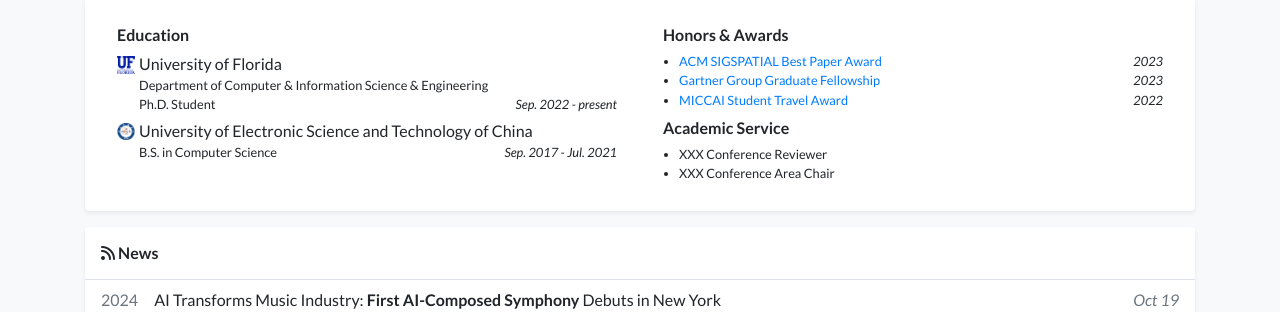
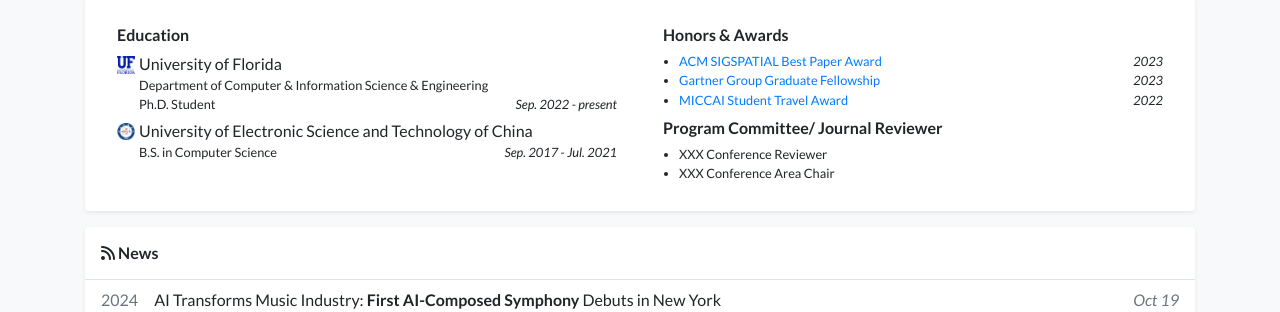
Before and after one commit to xiaotingsong/xiaotingsong.github.io, a Jekyll site: the page built from index.html, in a window 1280 px wide and 900 px high, scrolled down 578 px. Shown: the part 142-454 px from the top of the window. Built offline with Jekyll 4.4.1, drawn with Linux system fonts in a browser that asks for light colours; nearby versions of some CDN libraries; a style sheet for code colours, icons or effects is not loaded.

Commit message:
Update experience_card.html

```diff
--- a/_includes/widgets/experience_card.html
+++ b/_includes/widgets/experience_card.html
@@ -70,7 +70,7 @@
                     {% if site.data.profile.service %}
                     <div class="col-md-6">
                         <div class="mx-2 my-1">
-                            <h6>Academic Service</h6>
+                            <h6>Program Committee/ Journal Reviewer</h6>
                             <ul class="list small pl-3 mb-1">
                                 {% for item in site.data.profile.service %}
                                 <li>
```
